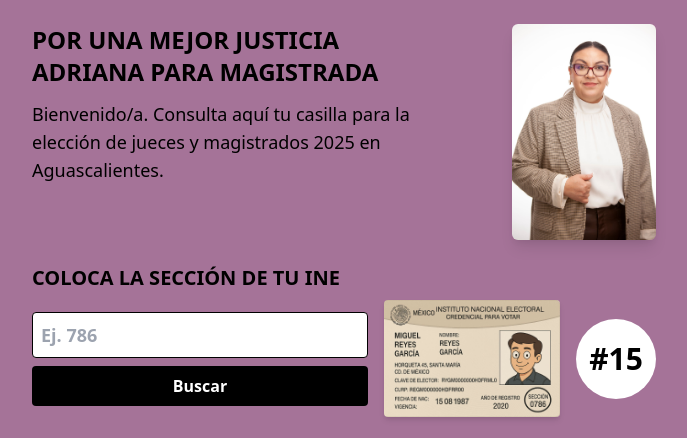
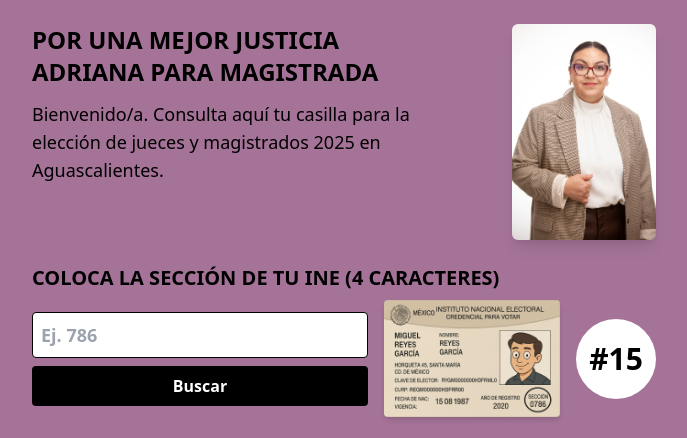
Before and after one commit to ruben789l/app-mama-1.2, a plain HTML site: page index.html in a window 1280 px wide. Shown: the top 438 px of the page, without its empty margins (296-983 px from the left). Drawn offline with nearby package versions, Linux system fonts and the light colour scheme.

Commit message:
Update index.html

```diff
--- a/index.html
+++ b/index.html
@@ -19,7 +19,7 @@
   </div>
 
   <div class="mt-6">
-    <h2 class="text-xl font-bold uppercase mb-2">Coloca la sección de tu INE</h2>
+    <h2 class="text-xl font-bold uppercase mb-2">Coloca la sección de tu INE (4 caracteres)</h2>
     <div class="flex items-center gap-4">
       <div class="flex-1">
         <input id="seccion" type="text" maxlength="3" placeholder="Ej. 786"
```
